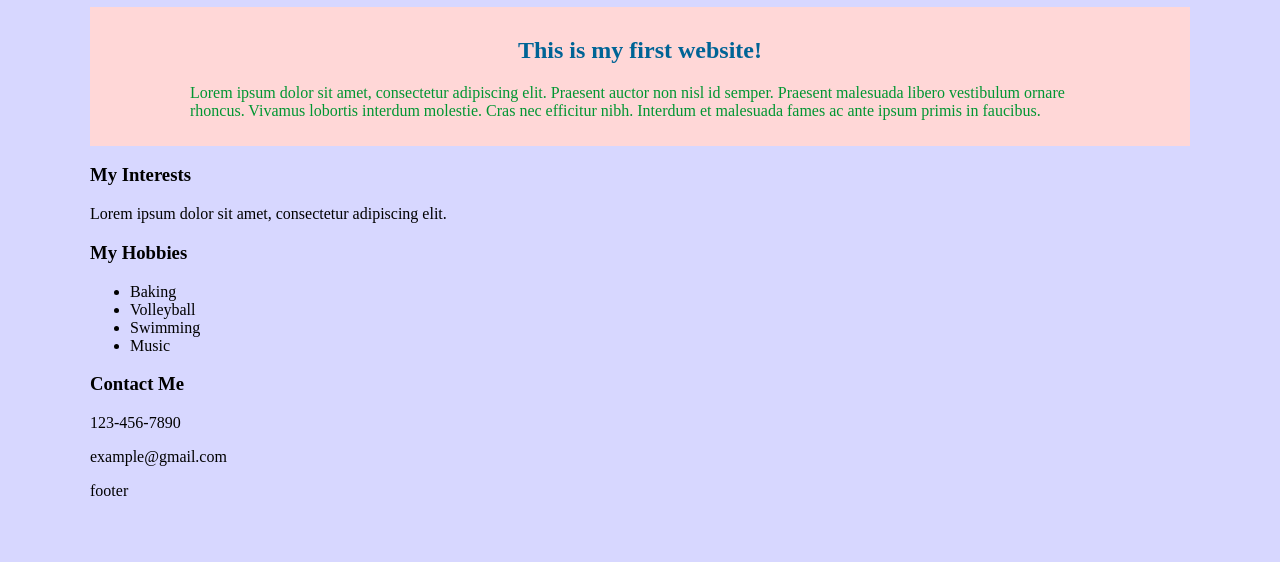
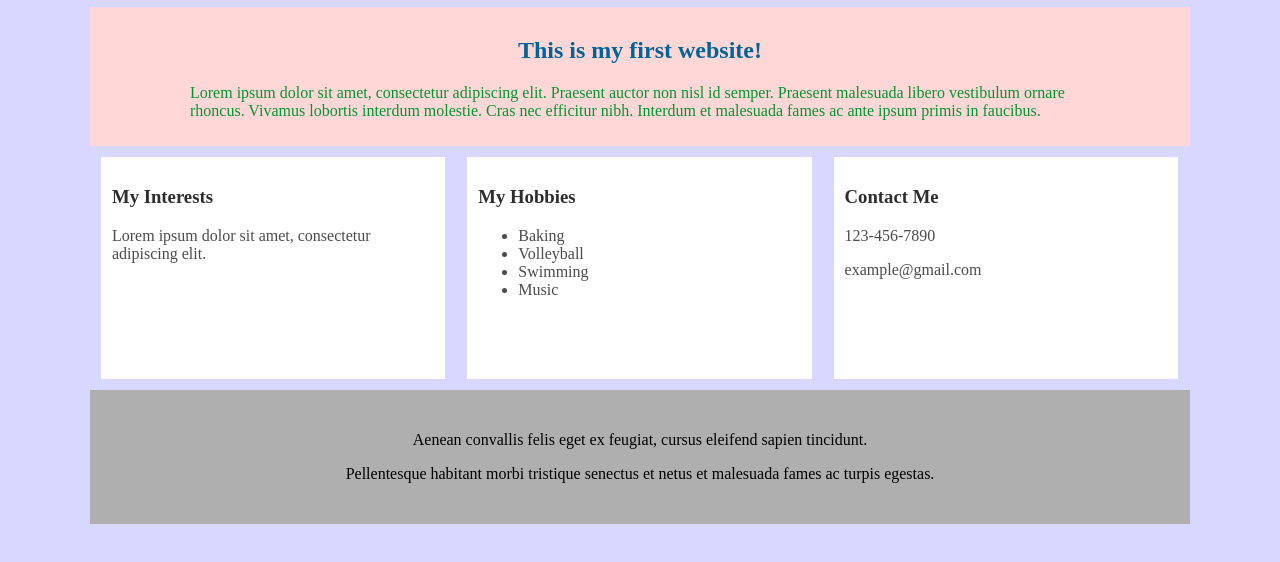
Before and after one commit to averyj123/averyj-websites, a plain HTML site: page index.html in a window 1280 px wide. Shown: the part 60-622 px from the top of the page. Drawn offline with Linux system fonts and the light colour scheme.

Commit message:
Update index.html

```diff
--- a/index.html
+++ b/index.html
@@ -30,6 +30,29 @@
             section p{
                 color: rgb(0, 150, 50)
             }
+            article{
+                background: rgb(255, 255, 255);
+                float: left;
+                width: 29.3%;
+                margin: 1%;
+                padding: 1%;
+                height: 200px;
+            }
+            h3 {
+                color: rgb(45, 45, 45);
+            }
+            article p{
+                color: rgb(75, 75, 75)
+            }
+            li {
+                color: rgb(75, 75, 75);
+            }
+            footer{
+                text-align: center;
+                background: rgb(175, 175, 175);
+                clear: left;
+                padding: 25px;
+            }
         </style>
     </head>
     <body>
@@ -61,6 +84,9 @@
             <p>123-456-7890</p>
             <p>example@gmail.com</p>
         </article>
-        <footer>footer</footer>
+        <footer>
+            <p>Aenean convallis felis eget ex feugiat, cursus eleifend sapien tincidunt.</p>
+            <p>Pellentesque habitant morbi tristique senectus et netus et malesuada fames ac turpis egestas.</p>
+        </footer>
     </body>
 </html>
```
